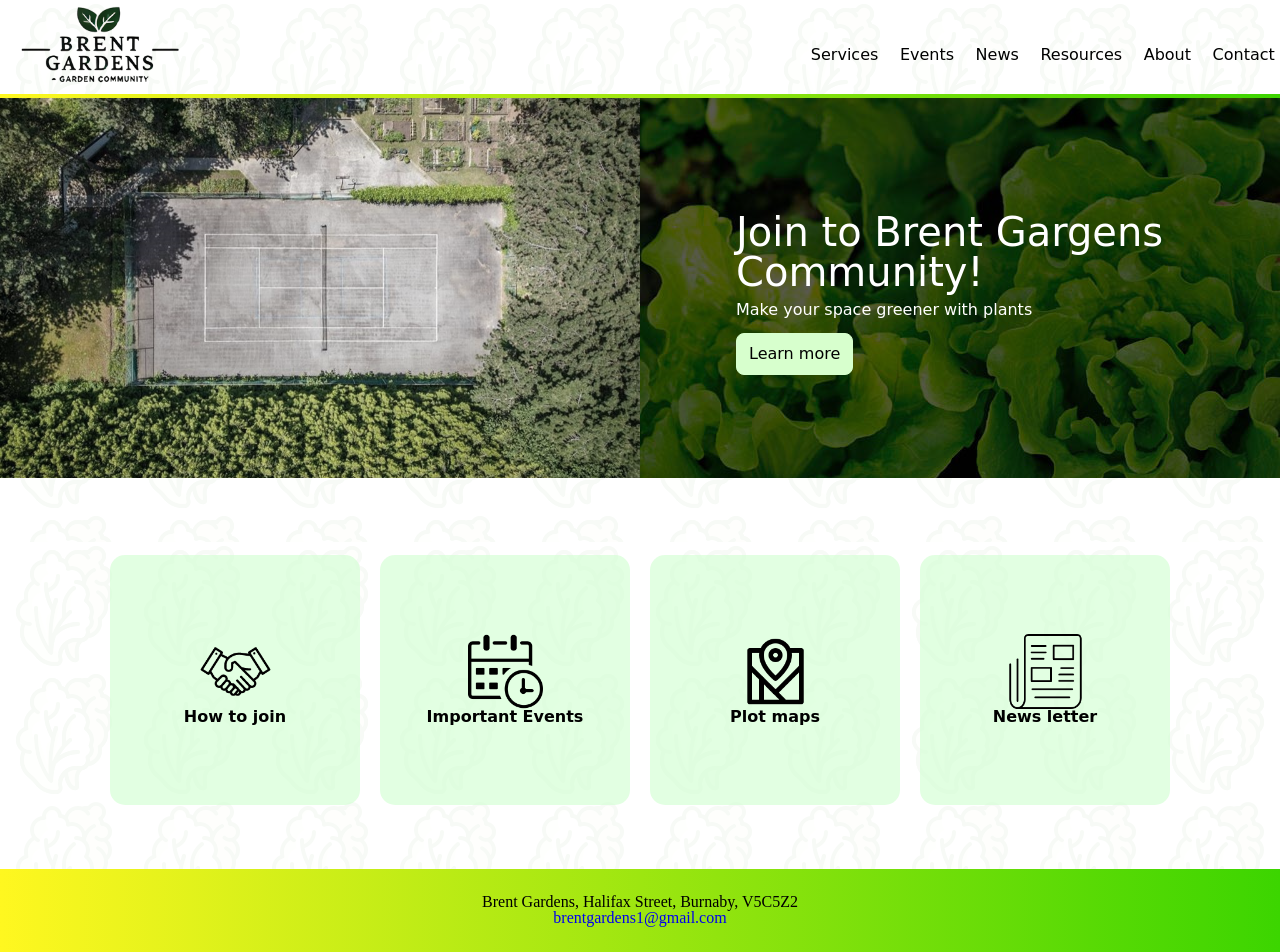
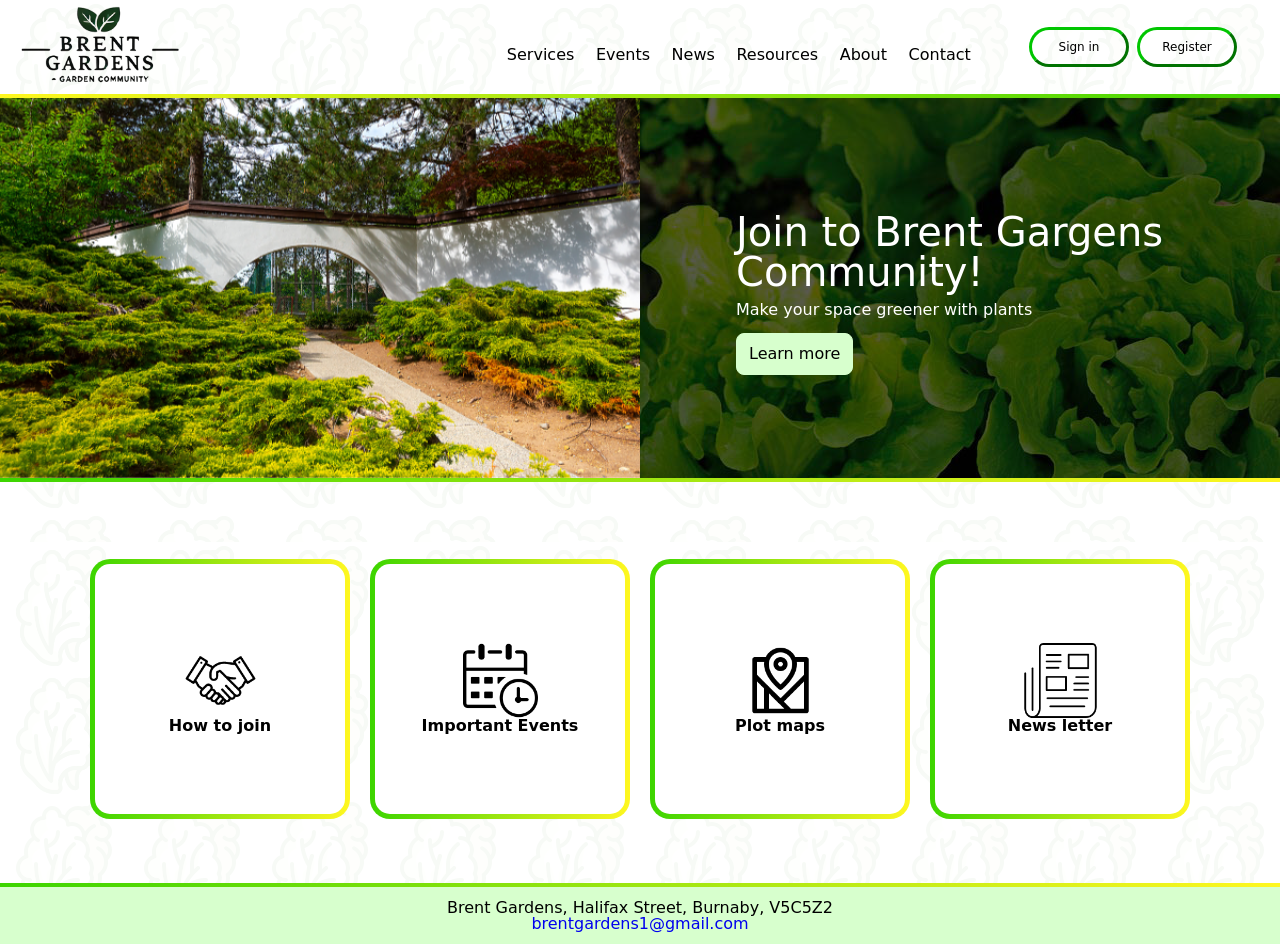
Before and after one commit to realitymatrix/brentgarden, a Flask app: page / in a window 1280 px wide. Run offline with Flask 3, Linux system fonts and the light colour scheme; some libraries are stand-ins or nearby versions.

Commit message:
New button borders

```diff
--- a/static/style.css
+++ b/static/style.css
@@ -57,7 +57,8 @@ body {
     display: inline-flex;
     padding: 4px;
     width: auto;
-    gap: 3%
+    gap: 3%;
+    margin-right: 50px;
 }
 
 .menu-auth {
@@ -98,7 +99,7 @@ body {
 }
 
 .header-auth {
-    display: none;
+    display: flex;
     align-items: center;
     justify-content: flex-end;
     gap: var(--size-space-200);
@@ -107,16 +108,19 @@ body {
     top: 25px;
     right: 8px;
     width: auto;
+    margin-right: 30px;
     }
 
 .button-2 {
-    background-color: rgb(0, 198, 0);
-    border-color: transparent;
+    background-color: transparent;
+    border-color: rgb(0, 198, 0);
+    border-width: 3px;
     border-radius: 20px;
     padding: 10px;
     font-family: 'Comic Sans MS', sans-serif;
     font-size: 12px;
     width: 100px;
+
 }
 
 .button-2:hover {
@@ -128,8 +132,9 @@ body {
 }
 
 .button-4 {
-    background-color: rgb(0, 198, 0);
-    border-color: transparent;
+    background-color: transparent;
+    border-color: rgb(0, 198, 0);
+    border-width: 3px;
     border-radius: 20px;
     padding: 10px;
     font-family: 'Comic Sans MS', sans-serif;
@@ -150,6 +155,13 @@ body {
     box-sizing: border-box;
     }
 
+.head {
+    border-radius: 2px;
+    border-image: linear-gradient(to right, #3cd500 0%, #fff720 100%) 1;
+    border-bottom-width: 4px;
+    border-style: solid;
+}
+
 .head-1 {
     display: flex;
     position: static;
@@ -164,7 +176,7 @@ body {
 .photo {
     position: absolute;
     opacity: 0;
-    animation: slideshow 25s linear infinite;
+    animation: slideshow 50s linear infinite;
 }
 
 @keyframes slideshow {
@@ -207,28 +219,28 @@ body {
 }
 
 .head-1 .i_2 {
-    animation-delay: 5s;
+    animation-delay: 10s;
     object-fit: cover;
     height: 380px;
     width: 50%;
 }
 
 .head-1 .i_3 {
-    animation-delay: 10s;
+    animation-delay: 20s;
     object-fit: cover;
     height: 380px;
     width: 50%;
 }
 
 .head-1 .i_4 {
-    animation-delay: 15s;
+    animation-delay: 30s;
     object-fit: cover;
     height: 380px;
     width: 50%;
 }
 
 .head-1 .i_5 {
-    animation-delay: 20s;
+    animation-delay: 40s;
     object-fit: cover;
     height: 380px;
     width: 50%;
@@ -337,13 +349,18 @@ body {
     align-items: center;
     width: 250px;
     height: 250px;
-    border-radius: 15px;
-    border-color: #bbbbbb;
-    background-color: #d4ffd4a8;
+    background: white;
     font-family: 'Comic Sans MS', sans-serif;
     font-size: 16px;
     font-weight: bold;
-    color: black
+    color: black;
+    border-radius: 15px;
+}
+
+.element-border {
+    padding: 5px;
+    border-radius: 20px;
+    background: linear-gradient(to right, #3cd500 0%, #fff720 100%);
 }
 
 .icons {
@@ -406,14 +423,19 @@ body {
 }
 
 footer {
-    background: linear-gradient(to right, #fff720 0%, #3cd500 100%);
+    background: #d7ffcd;
     display: flex;
     align-items: center;
     justify-content: center;
     flex-direction: column;
-    padding: 2%;
+    padding: 1%;
     width: 100%;
     margin-top: auto;
+    font-family: 'Comic Sans MS', sans-serif;
+    color: black;
+    border-image: linear-gradient(to right, #3cd500 0%, #fff720 100%) 1;
+    border-style: solid;
+    border-top-width: 4px;
 }
 
 @media (max-width: 1200px) {
--- a/templates/index.html
+++ b/templates/index.html
@@ -54,10 +54,12 @@
             </div>
         </div>
         <div class="main">
-            <div class="main_buttons"><a class="main_button" href="/how-to-join"><img class="icons" src="../static/img/join.png">How to join</a>
-            <a class="main_button" href="/events"><img class="icons" src="../static/img/calendar.png">Important Events</a>
-            <a class="main_button" href="/maps"><img class="icons" src="../static/img/maps.png">Plot maps</a>
-            <a class="main_button" href="/news"><img class="icons" src="../static/img/news.png">News letter</a></div>
+            <div class="main_buttons">
+                <div class="element-border"><a class="main_button" href="/how-to-join"><img class="icons" src="../static/img/join.png">How to join</a></div>
+                <div class="element-border"><a class="main_button" href="/events"><img class="icons" src="../static/img/calendar.png">Important Events</a></div>
+                <div class="element-border"><a class="main_button" href="/maps"><img class="icons" src="../static/img/maps.png">Plot maps</a></div>
+                <div class="element-border"><a class="main_button" href="/news"><img class="icons" src="../static/img/news.png">News letter</a></div>
+            </div>
         </div>
     </div>
     <script>
```
